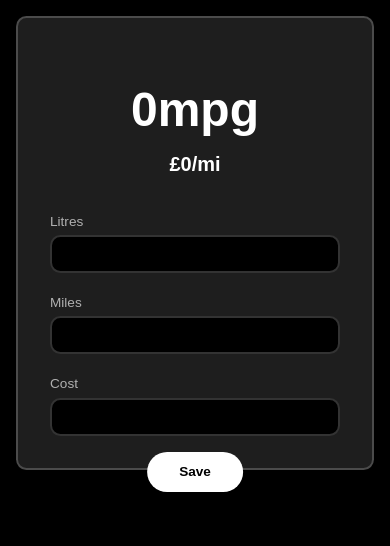
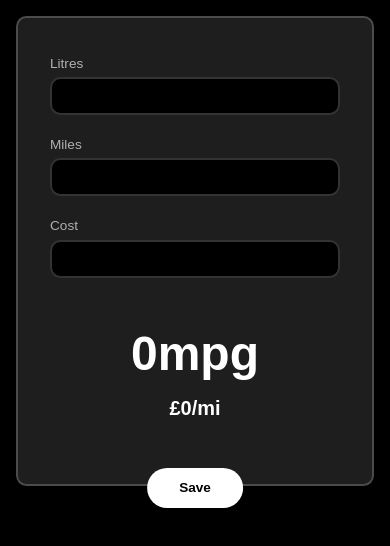
Before and after one commit to robertbckly/mpg-calculator-new, a React (Vite) app: page / in a window 390 px wide. Shown: the top 546 px of the page. Built offline with nearby package versions, Linux system fonts and the light colour scheme.

Commit message:
refactor: improve layout + misc. code

```diff
--- a/src/components/app.css
+++ b/src/components/app.css
@@ -64,7 +64,8 @@ button {
   border-radius: 2rem;
   position: absolute;
   bottom: calc(-1.5rem);
-  left: 75%;
+  /* Calc removes remaining 25% of `gap` between columns */
+  left: calc(75% - calc(var(--calculator-spacing) * 0.25));
   font-weight: bold;
   line-height: 1rem;
   background-color: white;
@@ -83,11 +84,12 @@ button {
 */
 @media screen and (max-width: 410px) {
   .calculator {
-    flex-direction: column-reverse;
+    flex-direction: column;
   }
 
   .output {
-    margin-top: var(--calculator-spacing);
+    margin-top: calc(var(--calculator-spacing) / 2);
+    margin-bottom: var(--calculator-spacing);
   }
 
   .save-button {
--- a/src/components/app.tsx
+++ b/src/components/app.tsx
@@ -3,6 +3,7 @@ import { MainForm } from './main-form/main-form';
 import { Record as RecordT } from '../types/record';
 import './app.css';
 
+const LITRES_PER_GALLON_UK = 4.5462;
 const INIT_INPUT_DATA: RecordT = Object.freeze({
   id: null,
   volume: null,
@@ -15,7 +16,7 @@ export default function App() {
   const [inputData, setInputData] = useState<RecordT>(INIT_INPUT_DATA);
 
   const mpg = inputData.distance && inputData.volume
-    ? (inputData.distance / (inputData.volume / 4.5462)).toFixed(2)
+    ? (inputData.distance / (inputData.volume / LITRES_PER_GALLON_UK)).toFixed(2)
     : '0';
 
   const mpp = inputData.cost && inputData.distance
@@ -25,6 +26,8 @@ export default function App() {
   const handleInputChange = (input: string, value: any) => {
     setInputData((data) => ({ ...data, [input]: value }));
   };
+
+  const handleSave = () => alert('Not saved.');
 
   return (
     <div className="calculator">
@@ -41,7 +44,7 @@ export default function App() {
         </p>
         <p className="output-item">{`£${mpp}/mi`}</p>
       </div>
-      <button className="save-button" type="button" onClick={() => alert('Not saved.')}>
+      <button className="save-button" type="button" onClick={handleSave}>
         Save
       </button>
     </div>
```
